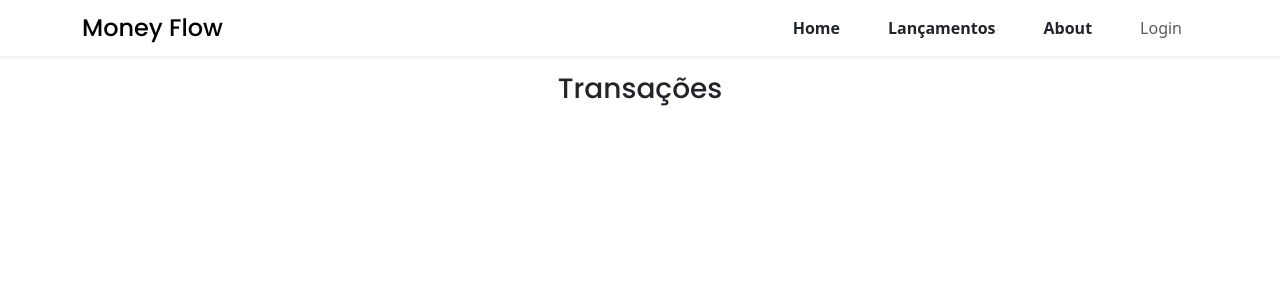
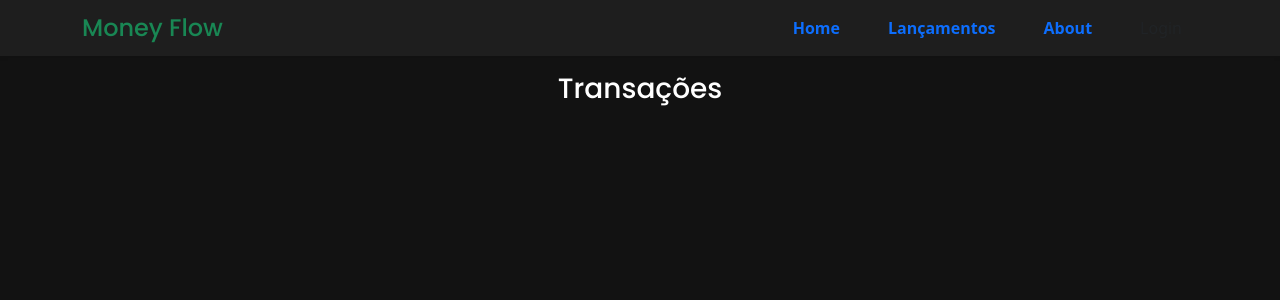
Before and after one commit to AllanCordova/money-flow, a React (Vite) app: page /money-flow/list in a window 1280 px wide. Shown: the top 300 px of the page. Built offline with nearby package versions, Linux system fonts and the light colour scheme.

Commit message:
Aplicado tema Dark para o sistema e ressolvido conflito de chamar o Hook apos uma condição

```diff
--- a/index.html
+++ b/index.html
@@ -4,6 +4,7 @@
     <meta charset="UTF-8" />
     <link rel="icon" type="image/svg+xml" href="/currency-pound.svg" />
     <meta name="viewport" content="width=device-width, initial-scale=1.0" />
+    <!-- css -->
     <!-- fontes -->
     <link rel="preconnect" href="https://fonts.googleapis.com" />
     <link rel="preconnect" href="https://fonts.gstatic.com" crossorigin />
@@ -13,7 +14,7 @@
     />
     <title>Money Flow</title>
   </head>
-  <body>
+  <body style="background-color: #121212">
     <div id="root"></div>
     <script type="module" src="/src/main.tsx"></script>
   </body>
--- a/src/App.tsx
+++ b/src/App.tsx
@@ -10,6 +10,7 @@ import "bootstrap-icons/font/bootstrap-icons.css";
 
 const App = () => {
   return (
+    <div>
       <BrowserRouter basename="/money-flow">
         <TransactionProvider>
           <NavBar />
@@ -19,6 +20,7 @@ const App = () => {
           </Routes>
         </TransactionProvider>
       </BrowserRouter>
+    </div>
   );
 };
 
--- a/src/Crud/Form.tsx
+++ b/src/Crud/Form.tsx
@@ -35,18 +35,20 @@ const Form = () => {
     <div className="container text-center">
       <div className="row d-flex flex-column gap-2 mt-4">
         <div className="col-12">
-          <h2 className="poppins-medium fs-3">Adicionar Transação</h2>
+          <h2 className="poppins-medium text-white fs-3">
+            Adicionar Transação
+          </h2>
         </div>
         <div className="col-12 col-lg-6 offset-lg-3">
           <form
             className="d-flex flex-column align-items-start justify-content-center gap-2"
             onSubmit={handleSubmit(onSubmit)}
           >
-            <label htmlFor="title" className="poppins-regular">
+            <label htmlFor="title" className="poppins-regular text-white">
               Nome
             </label>
             <input
-              className={`form-control ${errors.title ? "is-invalid" : ""}`}
+              className={`input ${errors.title ? "is-invalid" : ""}`}
               type="text"
               placeholder="Presente"
               id="title"
@@ -57,11 +59,11 @@ const Form = () => {
                 A transação precisa de um nome
               </span>
             )}
-            <label htmlFor="desc" className="poppins-regular">
+            <label htmlFor="desc" className="poppins-regular text-white">
               Descrição
             </label>
             <textarea
-              className={`form-control  ${errors.desc ? "is-invalid" : ""}`}
+              className={`input ${errors.desc ? "is-invalid" : ""}`}
               placeholder="Ganho de 5000, para a viagem"
               id="desc"
               rows={2}
@@ -72,11 +74,11 @@ const Form = () => {
                 A transação precisa de uma descrição
               </span>
             )}
-            <label htmlFor="type" className="poppins-regular">
+            <label htmlFor="type" className="poppins-regular text-white">
               Tipo de Transação
             </label>
             <select
-              className="form-select"
+              className="input"
               aria-label="Default select example"
               id="type"
               {...register("type", { required: true })}
@@ -84,11 +86,11 @@ const Form = () => {
               <option value="Entrada">Entrada</option>
               <option value="Saída">Saida</option>
             </select>
-            <label htmlFor="amount" className="poppins-regular">
+            <label htmlFor="amount" className="poppins-regular text-white">
               Valor
             </label>
             <input
-              className={`form-control  ${errors.amount ? "is-invalid" : ""}`}
+              className={`input ${errors.amount ? "is-invalid" : ""}`}
               type="number"
               placeholder="5000"
               id="amount"
@@ -100,7 +102,7 @@ const Form = () => {
               </span>
             )}
             <button
-              className="btn btn-success w-100 poppins-light p-2"
+              className="btn btn-secondary w-100 poppins-regular p-2"
               type="submit"
             >
               salvar
--- a/src/Crud/List.tsx
+++ b/src/Crud/List.tsx
@@ -1,4 +1,4 @@
-import { useContext, useState, useEffect } from "react";
+import { useContext, useState, useEffect, useMemo } from "react";
 import { useForm } from "react-hook-form";
 import { TransactionContext } from "../Context";
 
@@ -19,11 +19,13 @@ const List = () => {
   } = useForm<Input>();
 
   const context = useContext(TransactionContext);
-  if (!context) return null;
 
-  const { state, dispatch } = context;
+  const state = useMemo(() => context?.state ?? [], [context?.state]);
+  const dispatch = useMemo(
+    () => context?.dispatch ?? (() => {}),
+    [context?.dispatch]
+  );
 
-  // Sempre que o id mudar, preencher os inputs com os dados da transação
   useEffect(() => {
     if (id !== null) {
       const transaction = state.find((tr) => tr.id === id);
@@ -46,13 +48,13 @@ const List = () => {
     <div className="container text-center">
       <div className="row gap-2 mt-3">
         <div className="col-12">
-          <h2 className="poppins-medium fs-3">Transações</h2>
+          <h2 className="poppins-medium text-white fs-3">Transações</h2>
         </div>
         <div className="col-12 col-lg-6 offset-lg-3">
           <ul className="list-group">
             {state.map((tr) => (
               <li
-                className="list-group-item d-flex flex-column gap-2 align-items-start justify-content-center"
+                className="list d-flex flex-column gap-2 align-items-start justify-content-center"
                 key={tr.id}
               >
                 <span
@@ -62,13 +64,15 @@ const List = () => {
                 >
                   {tr.type}
                 </span>
-                <div className="d-flex align-items-center w-100">
-                  <div className="d-flex gap-2 w-100">
-                    <strong className="poppins-light">Nome: {tr.title}</strong>
+                <div className="d-flex align-items-center gap-2 w-100">
+                  <div className="d-flex align-items-center gap-2 w-100">
+                    <strong className="poppins-light text-white">
+                      Nome: {tr.title}
+                    </strong>
                     <span
                       className={`${
                         tr.type === "Entrada" ? "text-success" : "text-danger"
-                      }`}
+                      } text-white`}
                     >
                       Valor: {tr.amount}
                     </span>
@@ -91,7 +95,9 @@ const List = () => {
                     <i className="bi bi-trash"></i>
                   </button>
                 </div>
-                <span className="poppins-light">Descrição: {tr.desc}</span>
+                <span className="poppins-light text-white">
+                  Descrição: {tr.desc}
+                </span>
               </li>
             ))}
           </ul>
--- a/src/NavBar.tsx
+++ b/src/NavBar.tsx
@@ -2,22 +2,24 @@ import { Link } from "react-router-dom";
 
 const NavBar = () => {
   return (
-    <nav className="navbar navbar-expand-lg bg-white shadow-sm">
+    <nav className="navbar navbar-expand-lg shadow-sm">
       <div className="container d-flex align-items-center">
-        <h2 className="navbar-brand poppins-medium fs-4 m-0">Money Flow</h2>
+        <h2 className="navbar-brand poppins-medium text-success fs-4 m-0">
+          Money Flow
+        </h2>
         <ul className="nav gap-3 ms-auto">
           <li className="nav-item">
-            <Link className="nav-link text-dark fw-semibold" to="/">
+            <Link className="nav-link fw-semibold" to="/">
               Home
             </Link>
           </li>
           <li className="nav-item">
-            <Link className="nav-link text-dark fw-semibold" to="/List">
+            <Link className="nav-link fw-semibold" to="/List">
               Lançamentos
             </Link>
           </li>
           <li className="nav-item">
-            <a className="nav-link text-dark fw-semibold" href="#">
+            <a className="nav-link fw-semibold" href="#">
               About
             </a>
           </li>
--- a/src/index.css
+++ b/src/index.css
@@ -16,7 +16,55 @@
   font-style: normal;
 }
 
+:root {
+  --bg-color: #121212;
+  --container-color: #1e1e1e;
+  --text-color: #e0e0e0;
+  --link-color: #bb86fc;
+  --link-hover-color: #9a6ddf;
+  --button-color: #03dac6;
+  --button-hover-color: #00c4b4;
+  --input-bg: #292929;
+  --input-border: #a0a0a0;
+  --placeholder-color: #a0a0a0;
+  --alert-color: #cf6679;
+}
+
+body {
+  background-color: var(--bg-color);
+  color: var(--text-color);
+}
+
+nav {
+  background-color: var(--container-color);
+  padding: 1rem;
+}
+
+.nav-link {
+  color: var(--link-color);
+  text-decoration: none;
+}
+
 .nav-link:hover {
-  color: #0d6efd !important; /* Azul do Bootstrap */
+  color: var(--link-hover-color);
   text-decoration: underline;
 }
+
+.input {
+  background-color: var(--input-bg);
+  width: 100%;
+  color: var(--text-color);
+  border: 1px solid var(--input-border);
+  padding: 8px;
+  border-radius: 4px;
+}
+
+.input::placeholder {
+  color: var(--placeholder-color);
+}
+
+.list {
+  background-color: var(--container-color);
+  border: solid var(--input-border) 1px;
+  padding: 10px;
+}
```
Lines whose indentation alone changed are shown as unchanged.
